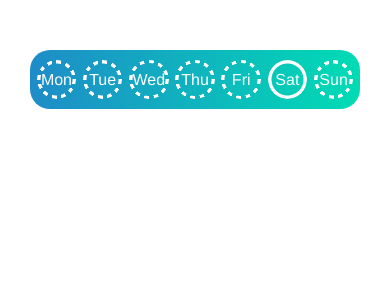
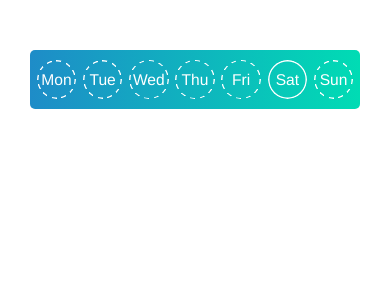
Before and after one commit to Denisiums/study-smarter-test-task, an Angular app: page / in a window 390 px wide. Shown: the top 300 px of the page. Built offline with nearby package versions, Linux system fonts and the light colour scheme.

Commit message:
mobile styles

```diff
--- a/src/app/weekdays/weekdays.component.scss
+++ b/src/app/weekdays/weekdays.component.scss
@@ -1,6 +1,13 @@
-$border-width: 4px;
 $border-primary-color: #ffffff;
 $border-secondary-color: transparent;
+
+@mixin borderGradientMask($border-width: 4px) {
+  mask: radial-gradient(
+      circle farthest-side,
+      transparent calc(100% - #{$border-width}),
+      black calc(100% - (#{$border-width} - 1px)) // 1px for better smoothness
+  );
+}
 
 .weekdays {
   background: linear-gradient(90deg, #1e8cc8 0%, #00dcb4 100%);
@@ -19,8 +26,6 @@ $border-secondary-color: transparent;
 }
 
 .week-day {
-  color: white;
-  font-size: clamp(1rem, 4vw, 10rem);
   width: 12%;
   aspect-ratio: 1;
   position: relative;
@@ -28,6 +33,9 @@ $border-secondary-color: transparent;
   justify-content: center;
   align-items: center;
   align-content: center;
+  // There could be just a "dash" border, but it'd be way to far from the design.
+  // In case of "normal" task flow I'd try to convince to use default borders to save efforts.
+  // We also can use SVG background as an alternative
   &:after {
     content: '';
     border-radius: 9999px;
@@ -41,11 +49,7 @@ $border-secondary-color: transparent;
     background: repeating-conic-gradient(
         $border-primary-color 0deg 15deg, $border-secondary-color 15deg 30deg
     );
-    mask: radial-gradient(
-        circle farthest-side,
-        transparent calc(100% - #{$border-width}),
-        black calc(100% - (#{$border-width} - 1px)) // 1px for better smoothness
-    );
+    @include borderGradientMask(4px);
   }
 
   &--current {
@@ -54,7 +58,29 @@ $border-secondary-color: transparent;
     }
   }
   &__text {
+    color: white;
+    font-size: clamp(0.5rem, 4vw, 10rem);
+  }
+}
 
+@media screen and (max-width: 768px) {
+  .weekdays {
+    border-radius: 10px;
   }
+  .week-day {
+    &:after {
+      @include borderGradientMask(3px);
+    }
+  }
+}
 
+@media screen and (max-width: 449px) {
+  .weekdays {
+    border-radius: 5px;
+  }
+  .week-day {
+    &:after {
+      @include borderGradientMask(2px);
+    }
+  }
 }
--- a/src/app/weekdays/weekdays.component.ts
+++ b/src/app/weekdays/weekdays.component.ts
@@ -23,7 +23,7 @@ export class WeekdaysComponent implements OnInit {
 
 
   ngOnInit() {
-    // we consider there is no requirement to keep the weekday fresh after page load
+    // we suppose there is no requirement to keep the weekday fresh after page load
     this.setCurrentDay();
   }
 
```
